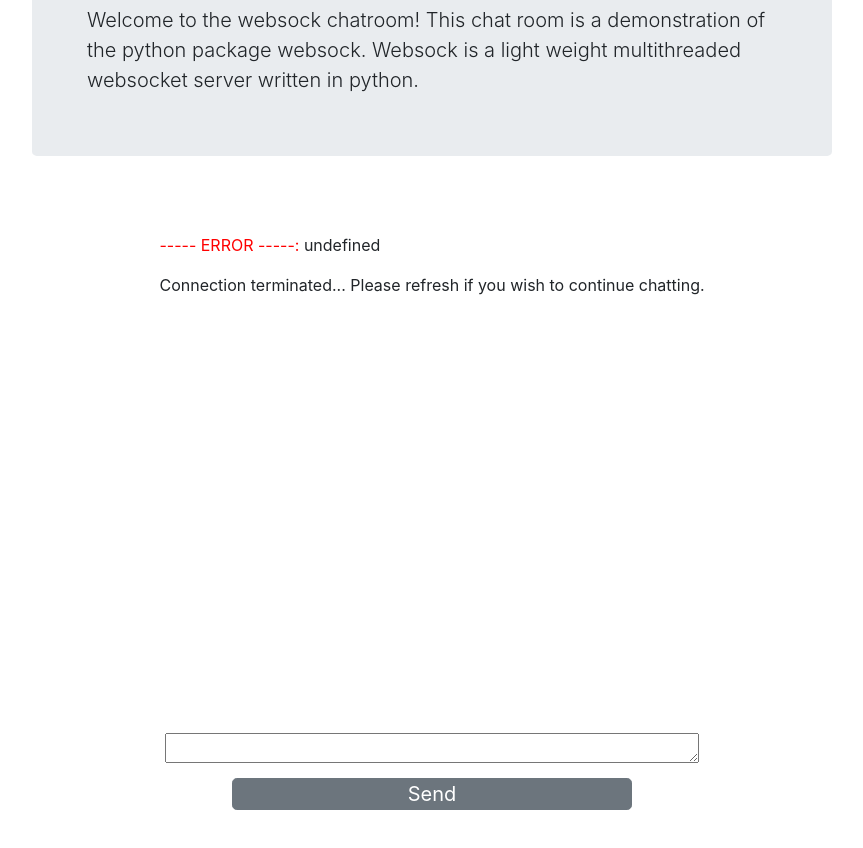
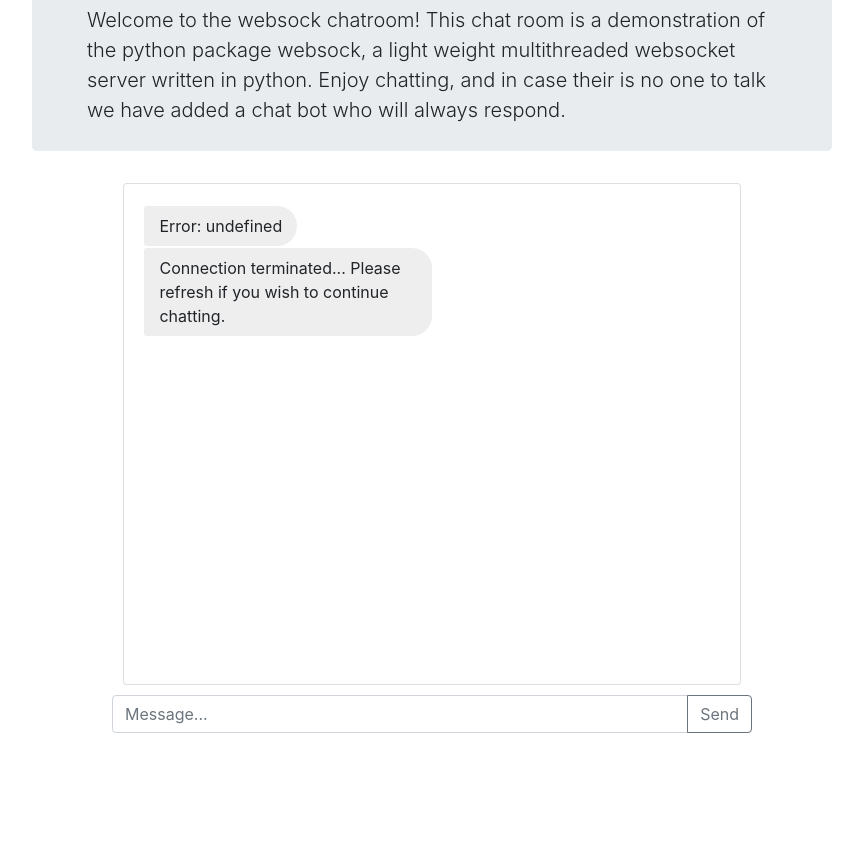
Before and after one commit to Kai-Bailey/WebSock, a plain HTML site: page examples/chatAppClient/chatAppClient.html in a window 1280 px wide. Shown: the part 102-950 px from the top of the page, without its empty margins (208-1071 px from the left). After the commit the page ends 896 px from the top, so only its background shows below. Drawn offline with Linux system fonts and the light colour scheme; a web font is replaced by a local one.

Commit message:
More styling to chat app UI.

```diff
--- a/examples/chatAppClient/chatAppClient.html
+++ b/examples/chatAppClient/chatAppClient.html
@@ -20,36 +20,37 @@
   </head>
 
   <body>
-    <div class="container">
+    <div class="container-fluid">
       <div class="row justify-content-center">
-        <!-- <h1>WebSock Example Chatroom</h1>
-        <ul>
-          <li>By default, your messages will be sent to everyone online.</li>
-          <li>To send a message to a specific user, use the format '@username your-message' where
-            username is replaced with their username.
-          </li>
-        </ul> -->
-
         <div class="jumbotron">
-            <div class="container">
+            <div class="jumbotron-container container">
               <div class="chat-title">
                 <h1 class="display-4 chat-title">Websock Chatroom</h1>
               </div>
-              <p class="lead">Welcome to the websock chatroom! This chat room is a demonstration of the python package websock. Websock is a light weight multithreaded websocket server written in python.</p>
+              <p class="lead">Welcome to the websock chatroom! This chat room is a demonstration of the python package websock,
+                a light weight multithreaded websocket server written in python. Enjoy chatting, and in case their is no one to talk
+                we have added a chat bot who will always respond.</p>
             </div>
         </div>
       </div>
     </div>
     <div class="container">
       <div class="row justify-content-center">
-        <div id="output" style="overflow-y:scroll; height:500px;"></div>
+          <div class="card">
+              <div id="output" class="card-body message-box">
+              </div>
+            </div>
+        <!-- <div id="output" class="message-box"></div> -->
       </div>
       <div class="row justify-content-center">
-        <textarea id="msg" rows="1" cols="50" onKeyPress="checkEnterPress(event, this)" ></textarea>
-      </div>
-      <div class="row justify-content-center">
-        <!-- <button id="sendbutton" type="button" onclick="sendMsg()">Send</button> -->
-        <button id="sendbutton" type="button" class="btn btn-secondary btn-lg btn-block send-button" onclick="sendMsg()">Send</button>
+        <!-- <textarea id="msg" rows="1" cols="50" onKeyPress="checkEnterPress(event, this)" ></textarea> -->
+
+        <div class="input-group mb-3 type-message">
+          <input id="msg" onKeyPress="checkEnterPress(event, this)" type="text" class="form-control" placeholder="Message..." aria-label="Message..." aria-describedby="button-addon2">
+          <div class="input-group-append">
+            <button id="sendbutton" class="btn btn-outline-secondary" type="button" onclick="sendMsg()">Send</button>
+          </div>
+        </div>
       </div>
     </div>
   </body>
@@ -78,7 +79,7 @@
   function onOpen(evt) {}
 
   function onClose(evt) {
-    writeToScreen("Connection terminated... Please refresh if you wish to continue chatting.");
+    writeToScreen('<div class="message__list"><div class="message__item message__item--bot"><span class="message message--bot">Connection terminated... Please refresh if you wish to continue chatting.</span></div></div>');
   }
 
   function onMessage(evt) {
@@ -90,7 +91,7 @@
   }
 
   function onError(evt) {
-    writeToScreen('<span style="color: red;">----- ERROR -----:</span> ' + evt.data);
+    writeToScreen('<div class="message__list"><div class="message__item message__item--bot"><span class="message message--bot">Error: ' + evt.data + '</span></div></div>');
   }
 
   function writeToScreen(message) {
--- a/examples/chatAppClient/css/chatAppClient.css
+++ b/examples/chatAppClient/css/chatAppClient.css
@@ -5,7 +5,11 @@
 
 .jumbotron {
   padding:0;
-  margin-top: 32px
+  margin-top: 32px;
+}
+
+.jumbotron-container {
+  padding-bottom: 10px  !important;
 }
 
 .send-button {
@@ -14,7 +18,16 @@
   padding: 0;
 }
 
+.type-message {
+  width: 80%;
+  padding-top: 10px;
+}
 
+.message-box {
+  overflow-y:scroll;
+  height:500px;
+  /* border: 1px solid #333; */
+}
 
 /*-----------------------------------------------------------------------------------*/
 /*  Messages
@@ -38,11 +51,11 @@
   width: 100%;
   position: relative;
 
-  &:after {
+  /* &:after {
     content: '';
     display: table;
     clear: both;
-  }
+  } */
 }
 
 .message__item {
@@ -53,26 +66,26 @@
 .message__item--bot {
   float: left;
 
-  &:first-of-type .message {
+  /* &:first-of-type .message {
     border-top-left-radius: 20px;
   }
 
   &:last-of-type .message {
     border-bottom-left-radius: 20px;
-  }
+  } */
 }
 
 .message__item--user {
   float: right;
   text-align: right;
 
-  &:first-of-type .message {
+  /* &:first-of-type .message {
     border-top-right-radius: 20px;
   }
 
   &:last-of-type .message {
     border-bottom-right-radius: 20px;
-  }
+  } */
 }
 
 .message {
@@ -85,7 +98,7 @@
 .message--bot {
   background-color: #eee;
   border-radius: 3px 20px 20px 3px;
-  margin-left: 35px;
+  /* margin-left: 35px; */
 }
 
 .message--user {
@@ -94,16 +107,16 @@
   border-radius: 20px 3px 3px 20px;
 }
 
-.bot__image {
+/* .bot__image {
   width: 28px;
   height: 28px;
   position: absolute;
   bottom: 3px;
   left: 0;
   border-radius: 20px;
-}
+} */
 
-.answer {
+/* .answer {
   position: fixed;
   bottom: 0;
   background-color: #fff;
@@ -119,4 +132,4 @@
   margin-top: 2px;
   display: inline-block;
   cursor: pointer;
-}
+} */
```
